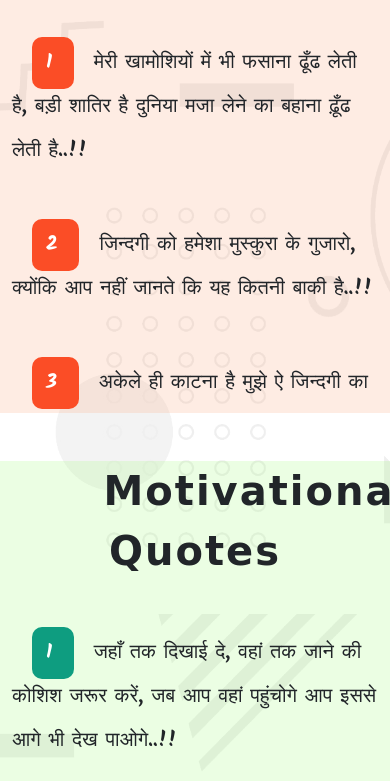
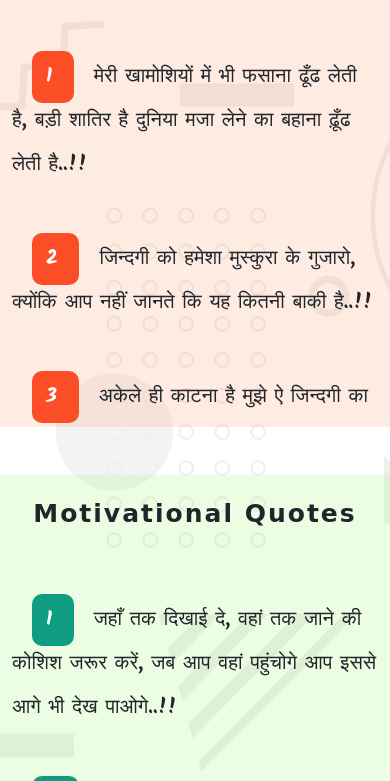
Before and after one commit to manishrajbhar1998/Istiyak-site, a plain HTML site: page index.html in a window 390 px wide. Shown: the part 666-1447 px from the top of the page. Drawn offline with nearby package versions, Linux system fonts and the light colour scheme; a web font is replaced by a local one.

Commit message:
font-size cahge

```diff
--- a/css/custom.css
+++ b/css/custom.css
@@ -169,9 +169,7 @@ body{
     font-weight: 800;
     font-family: var(--sixth-font);
     letter-spacing: 2px;
-    /* border-bottom: 2px dashed var(--bg-dark-green); */
-    width: 50%;
-    margin: 0px auto;
+    padding-top: 20px;
 }
 
 .shayri_wrapper .container{
@@ -212,7 +210,7 @@ body{
   /* Handle */
 .shayri_wrapper .container .row::-webkit-scrollbar-thumb {
     background: #888;
-    background: var(--bg-dark-green);
+    background: var(--bg-black);
   }
 
   /* Handle on hover */
--- a/css/responsive.css
+++ b/css/responsive.css
@@ -58,6 +58,11 @@
 
 @media (max-width:700px){
 
+    /* title */
+    .title{
+        font-size: 25px;
+    }
+
 }
 
 @media (max-width:550px){
```
